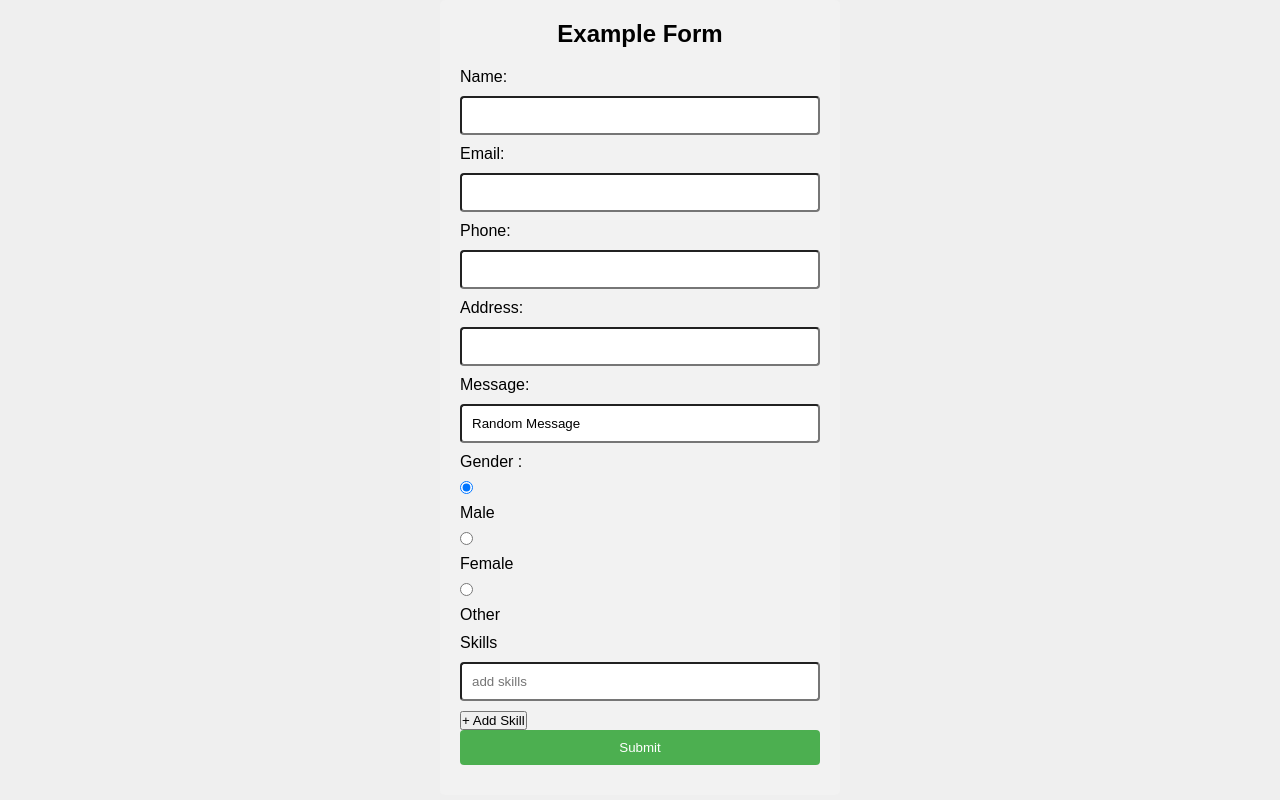
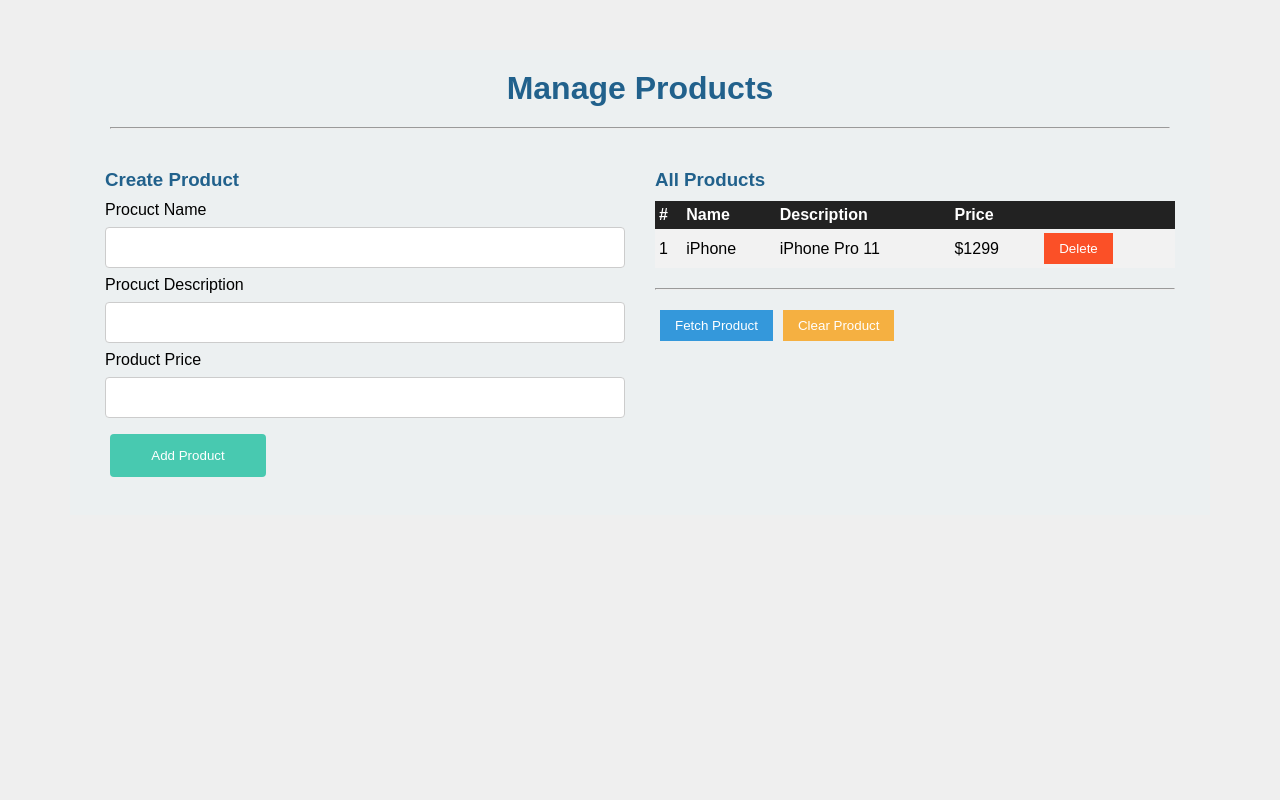
Before and after one commit to ShiyamS/Angular-13, an Angular app: page /Home in a window 1280 px wide. Built offline with nearby package versions, Linux system fonts and the light colour scheme.

Commit message:
Http Request Post - using Firebase

```diff
--- a/src/app/app-routing.module.ts
+++ b/src/app/app-routing.module.ts
@@ -9,10 +9,12 @@ import { CourseComponent } from './courses/course/course/course.component';
 import { CourseGuardService } from './services/course-guard.service';
 import { CanDeactiveGuardService } from './services/candeactivate-guard.service';
 import { CourseResolverService } from './services/course-resolve.service';
+import { AppComponent } from './app.component';
 
 const routes: Routes = [
   // { path: '', component: HomeComponent },
-  { path: '', redirectTo: 'Home', pathMatch: 'full' },
+  { path: '', redirectTo: 'App', pathMatch: 'full' },
+  { path: 'App', component: AppComponent },
   { path: 'Home', component: HomeComponent },
   { path: 'Courses', component: CoursesComponent, resolve: { courses: CourseResolverService } },
   // { path: 'Courses/Course/:id', component: CourseComponent },
--- a/src/app/app.component.css
+++ b/src/app/app.component.css
@@ -1,14 +1,14 @@
-.main-container {
-  width: 960px;
-  margin: 0px auto;
-}
+/* .main-container {
+  width: 60%;
+  margin: 5% auto;
+} */
 
-#student {
+/* #student {
   margin: 30px auto;
 }
-#student tr {
-  /* padding: 40px; */
-  background-color: #b4dae2;
+#student tr { */
+/* padding: 40px; */
+/* background-color: #b4dae2;
 }
 #student th {
   padding: 10px;
@@ -17,12 +17,12 @@
 
 #student td {
   padding: 20px;
-}
+} */
 /* .nav-container {
   position: fixed;
   min-width: 960px;
 } */
-ul {
+/* ul {
   list-style-type: none;
   margin: 0;
   padding: 0;
@@ -40,10 +40,10 @@ li a {
   text-align: center;
   padding: 14px 16px;
   text-decoration: none;
-}
+} */
 
 /* Change the link color to #111 (black) on hover */
-li a:hover {
+/* li a:hover {
   background-color: #111;
 }
 .grey-background {
@@ -100,10 +100,10 @@ li a:hover {
   width: 100%;
   padding: 10px;
   /* border: 1px solid #ccc; */
-  border-radius: 4px;
+/* border-radius: 4px;
   box-sizing: border-box;
-}
-
+} */
+/*
 .form-container input[type="submit"] {
   width: 100%;
   padding: 10px;
@@ -116,13 +116,9 @@ li a:hover {
 
 .form-container input[type="submit"]:hover {
   background-color: #45a049;
-}
+} */
 
-input.ng-touched.ng-invalid {
-  /* background-color: red; */
-  border: red 1px solid;
-}
-
+/*
 small {
   color: red;
 }
@@ -140,4 +136,123 @@ small {
 .myForm.VALID {
   border: 1px solid #2ee536;
   box-shadow: 0 0 31px rgba(78, 233, 84, 0.7) !important;
+} */
+
+.main-area {
+  margin: 30px 50px;
+  padding: 20px 20px;
 }
+
+.content-area {
+  padding: 20px 20px;
+  background-color: #ecf0f1;
+}
+.header {
+  text-align: center;
+  color: #21618c;
+  padding: 0px 20px;
+}
+h3 {
+  color: #21618c;
+  margin: 10px 0px;
+}
+hr {
+  margin-top: 20px;
+  margin-bottom: 20px;
+  color: #ecf0f1;
+}
+
+.container {
+  display: flex;
+}
+.form-area {
+  width: 50%;
+  padding: 10px 15px;
+}
+.product-display-area {
+  width: 50%;
+  padding: 10px 15px;
+}
+input[type="text"],
+select {
+  width: 100%;
+  padding: 12px 20px;
+  margin: 8px 0;
+  display: inline-block;
+  border: 1px solid #ccc;
+  border-radius: 4px;
+  box-sizing: border-box;
+}
+
+input[type="submit"] {
+  width: 30%;
+  background-color: #48c9b0;
+  color: white;
+  padding: 14px 20px;
+  margin: 8px 5px;
+  border: none;
+  border-radius: 4px;
+  cursor: pointer;
+}
+
+input[type="submit"]:hover {
+  background-color: #1abc9c;
+}
+
+#products {
+  font-family: Arial, Helvetica, sans-serif;
+  border-collapse: collapse;
+  width: 100%;
+}
+
+#products td,
+#products th {
+  padding: 4px;
+}
+
+#products tr:nth-child(even) {
+  background-color: #f2f2f2;
+}
+
+#products tr:hover {
+  background-color: #ddd;
+}
+
+#products th {
+  padding-top: 5px;
+  padding-bottom: 5px;
+  text-align: left;
+  background-color: #222;
+  color: white;
+}
+
+button {
+  border: none;
+  padding: 8px 15px;
+  margin: 0px 5px;
+}
+
+.btn-delete {
+  background-color: #fb5027;
+  color: white;
+}
+
+.btn-fetch {
+  background-color: #3498db;
+  color: white;
+}
+
+.btn-clear {
+  background-color: #f5b041;
+  color: white;
+}
+
+small {
+  color: red;
+  margin: 20px 0;
+}
+
+input[type="text"].ng-touched.ng-invalid {
+  /* background-color: red; */
+  border: red 1px solid;
+}
--- a/src/app/app.component.html
+++ b/src/app/app.component.html
@@ -28,7 +28,7 @@
     <app-about id="About"></app-about>
     <app-contact id="Contact"></app-contact>
     <app-courses id="Courses"></app-courses> -->
-<!-- <router-outlet></router-outlet> -->
+
 
 <!-- <div class="spinner" *ngIf="spinnerDiv"></div> -->
 
@@ -71,10 +71,10 @@
 
 <!-- Template From -->
 
-<div class="form-container myForm" [ngClass]="statusChange">
+<!-- <div class="form-container myForm" [ngClass]="statusChange">
   <h2>Example Form</h2>
   <form (ngSubmit)="onSubmit()" [formGroup]="reactiveForm">
-    <div formGroupName="personalDetails">
+    < formGroupName="personalDetails">
       <label for="name">Name:</label>
       <input type="text" id="name" formControlName="name">
       <div>
@@ -90,28 +90,28 @@
         <small *ngIf="fname.invalid && fname.touched">Firstname is a required field</small>
       </div> -->
 
-      <label for="email">Email:</label>
+<!-- <label for="email">Email:</label>
       <input type="text" id="email" formControlName="email">
-      <div>
-        <!-- <small
+      <div> -->
+<!-- <small
           *ngIf="!reactiveForm.get('personalDetails.email')?.valid && reactiveForm.get('personalDetails.email')?.touched ">Lastname
           is a required field</small> -->
-        <small *ngIf="reactiveForm.get('personalDetails.email').errors?.['emailStatus']">The Entered email is alredy
+<!-- <small *ngIf="reactiveForm.get('personalDetails.email').errors?.['emailStatus']">The Entered email is alredy
           registered
           !</small>
-      </div>
-      <!-- <div>
+      </div> -->
+<!-- <div>
         <small *ngIf="lname.invalid && lname.touched">Lastname is a required field</small>
       </div> -->
 
-      <!-- <div>
+<!-- <div>
         <small *ngIf="personalDetails.invalid && personalDetails.touched">Some of the field value are not
           updated.</small>
       </div> -->
 
-      <!-- <button (click)="setDefaultValue()">Set default value</button> -->
+<!-- <button (click)="setDefaultValue()">Set default value</button> -->
 
-    </div>
+<!-- </div>
     <label for="phone">Phone:</label>
     <input type="text" id="phone" formControlName="phone">
 
@@ -141,7 +141,7 @@
   </form>
 </div>
 
-<!-- [disabled]="!reactiveForm.valid" -->
+[disabled]="!reactiveForm.valid" -->
 
 <!-- <div class="form-container">
   <p><b>Name : </b>{{name}}</p><br>
@@ -151,3 +151,67 @@
   <p><b>Message : </b>{{message}}</p><br>
   <p><b>Gender : </b>{{gen}}</p>
 </div><b> </b> -->
+
+
+<div class="main-area">
+  <div class="content-area">
+    <div class="header">
+      <h1>Manage Products</h1>
+      <hr>
+    </div>
+    <div class="container">
+      <!--Add product form-->
+      <div class="form-area">
+        <h3>Create Product</h3>
+        <form (ngSubmit)="addProduct(createProduct.value)" #createProduct="ngForm">
+          <label>Procuct Name</label>
+          <input type="text" name="productName" required ngModel #productName="ngModel">
+          <ng-container *ngIf="productName.touched && productName.invalid  ">
+            <small>Product Name is a required field.</small>
+          </ng-container><br>
+
+
+          <label>Procuct Description</label>
+          <input type="text" name="productDesc" required ngModel #productDesc="ngModel">
+          <ng-container *ngIf="productDesc.touched && productDesc.invalid  ">
+            <small>Product Description is a required field.</small>
+          </ng-container><br>
+
+          <label>Product Price</label>
+          <input type="text" name="productPrice" required ngModel #productPrice="ngModel">
+          <ng-container *ngIf="productPrice.touched && productPrice.invalid ">
+            <small>Product Price is a required field.</small>
+          </ng-container><br>
+
+          <input type="submit" value="Add Product">
+        </form>
+      </div>
+
+      <!--Display product area-->
+      <div class="product-display-area">
+        <h3>All Products</h3>
+        <table id="products">
+          <tr>
+            <th>#</th>
+            <th>Name</th>
+            <th>Description</th>
+            <th>Price</th>
+            <th></th>
+          </tr>
+          <tr>
+            <td>1</td>
+            <td>iPhone</td>
+            <td>iPhone Pro 11</td>
+            <td>$1299</td>
+            <td><button class="btn-delete">Delete</button></td>
+          </tr>
+        </table>
+        <hr>
+        <div class="action-btn-container">
+          <button class="btn-fetch">Fetch Product</button>
+          <button class="btn-clear">Clear Product</button>
+        </div>
+      </div>
+    </div>
+  </div>
+</div>
--- a/src/app/app.component.ts
+++ b/src/app/app.component.ts
@@ -6,6 +6,7 @@ import { Student } from './student';
 import { FormArray, FormControl, FormGroup, NgForm, Validators } from '@angular/forms';
 import { NgFor } from '@angular/common';
 import { Observable } from 'rxjs';
+import { HttpClient, HttpHeaders } from '@angular/common/http';
 
 @Component({
   selector: 'app-root',
@@ -164,11 +165,11 @@ export class AppComponent implements OnInit {
 
   // }
 
-  gender: any = [
-    { id: 1, value: 'Male' },
-    { id: 2, value: 'Female' },
-    { id: 3, value: 'Other' },
-  ]
+  // gender: any = [
+  //   { id: 1, value: 'Male' },
+  //   { id: 2, value: 'Female' },
+  //   { id: 3, value: 'Other' },
+  // ]
 
 
   // setDefaultValue() {
@@ -204,23 +205,23 @@ export class AppComponent implements OnInit {
 
   //  Reactive Form
 
-  reactiveForm!: FormGroup;
-  statusChange;
+  // reactiveForm!: FormGroup;
+  // statusChange;
 
-  ngOnInit() {
-    this.reactiveForm = new FormGroup({
-      personalDetails: new FormGroup({
-        name: new FormControl(null, [Validators.required, this.errorCheck]),
-        email: new FormControl(null, [Validators.required, Validators.email, this.errorCheck], this.checkEmailValidator),
-      }),
-      phone: new FormControl(null, [Validators.required, Validators.maxLength(10)]),
-      address: new FormControl(null),
-      message: new FormControl('Random Message'),
-      gen: new FormControl('Male'),
-      skills: new FormArray([
-        new FormControl(null, Validators.required),
-      ])
-    })
+  // ngOnInit() {
+  //   this.reactiveForm = new FormGroup({
+  //     personalDetails: new FormGroup({
+  //       name: new FormControl(null, [Validators.required, this.errorCheck]),
+  //       email: new FormControl(null, [Validators.required, Validators.email, this.errorCheck], this.checkEmailValidator),
+  //     }),
+  //     phone: new FormControl(null, [Validators.required, Validators.maxLength(10)]),
+  //     address: new FormControl(null),
+  //     message: new FormControl('Random Message'),
+  //     gen: new FormControl('Male'),
+  //     skills: new FormArray([
+  //       new FormControl(null, Validators.required),
+  //     ])
+  //   })
 
   // Value chnage for a specific Form Control
   // this.reactiveForm.get('personalDetails.name').valueChanges.subscribe((value) => {
@@ -229,40 +230,60 @@ export class AppComponent implements OnInit {
 
   // Status Chnages of a Form If its valid or In valid !
 
-    this.reactiveForm.statusChanges.subscribe((value) => {
+  // this.reactiveForm.statusChanges.subscribe((value) => {
   // console.log(value);
-      this.statusChange = value;
-    })
-  }
+  //     this.statusChange = value;
+  //   })
+  // }
 
-  onSubmit() {
-    console.log(this.reactiveForm);
-  }
+  // onSubmit() {
+  //   console.log(this.reactiveForm);
+  // }
 
-  addSkill() {
-    (<FormArray>this.reactiveForm.get('skills')).push(new FormControl(null, Validators.required))
-  }
+  // addSkill() {
+  //   (<FormArray>this.reactiveForm.get('skills')).push(new FormControl(null, Validators.required))
+  // }
 
   // Custom Validators
-  errorCheck(control: FormControl) {
+  // errorCheck(control: FormControl) {
 
-    if (control.value != null && control.value.indexOf(' ') != -1) {
-      return { spaceAllowed: true }
-    }
-    return null;
+  //   if (control.value != null && control.value.indexOf(' ') != -1) {
+  //     return { spaceAllowed: true }
+  //   }
+  //   return null;
+
+  // }
+
+  // checkEmailValidator(control: FormControl): Promise<any> | Observable<any> {
+  //   let response = new Promise((resolve) => {
+  //     if (control.value === 'shiyams315@gmail.com') {
+  //       setTimeout(() => {
+  //         resolve({ emailStatus: true })
+  //       }, 5000)
+  //     } else {
+  //       resolve(null)
+  //     }
+  //   })
+  //   return response;
+  // }
+  @ViewChild('createProduct') createProduct: NgForm;
+
+  constructor(private http: HttpClient) {
 
   }
 
-  checkEmailValidator(control: FormControl): Promise<any> | Observable<any> {
-    let response = new Promise((resolve) => {
-      if (control.value === 'shiyams315@gmail.com') {
-        setTimeout(() => {
-          resolve({ emailStatus: true })
-        }, 5000)
-      } else {
-        resolve(null)
+  ngOnInit() {
+
   }
-    })
-    return response;
+
+
+  addProduct(data: { productName: string, productDesc: string, productPrice: string }) {
+    const headersHttp = new HttpHeaders({ 'myHeaders': 'Manage Products' });
+    this.http.post('https://angularhttprequest-638f4-default-rtdb.firebaseio.com/products.json', data, { headers: headersHttp }).subscribe((res) => {
+      console.log(res);
+      this.createProduct.reset();
+
+    });
+
   }
 }
--- a/src/app/app.module.ts
+++ b/src/app/app.module.ts
@@ -18,6 +18,7 @@ import { CourseResolverService } from './services/course-resolve.service';
 import { StudentsService } from './services/students.service';
 import { Percentage } from './percentage.pipe';
 import { Filter } from './filter.pipe';
+import { HttpClientModule } from '@angular/common/http';
 
 @NgModule({
   declarations: [
@@ -35,7 +36,9 @@ import { Filter } from './filter.pipe';
     BrowserModule,
     AppRoutingModule,
     FormsModule,
-    ReactiveFormsModule
+    ReactiveFormsModule,
+    HttpClientModule
+
   ],
   providers: [CoursesService, CourseGuardService, AuthService, CanDeactiveGuardService, CourseResolverService, StudentsService],
   bootstrap: [AppComponent]
```
Lines whose indentation alone changed are shown as unchanged.
